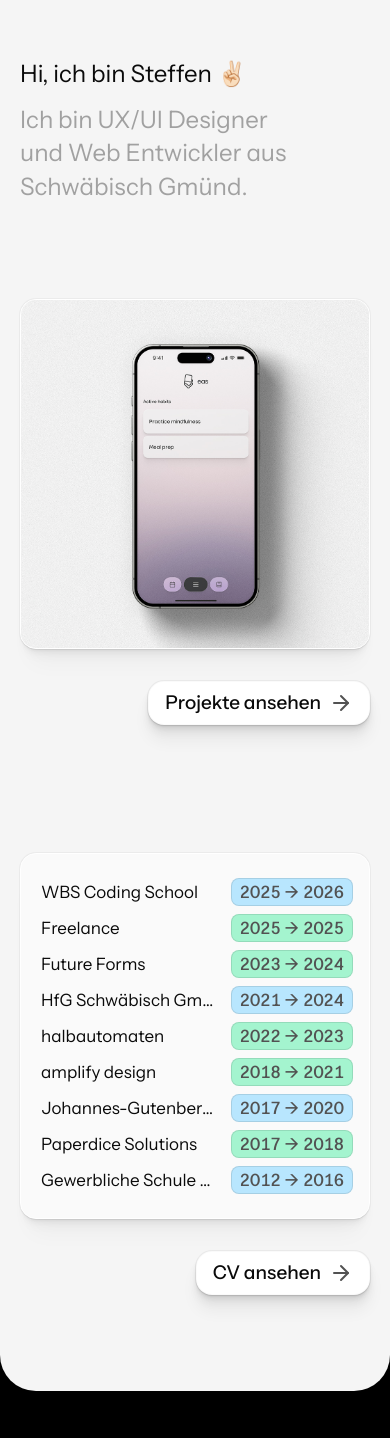
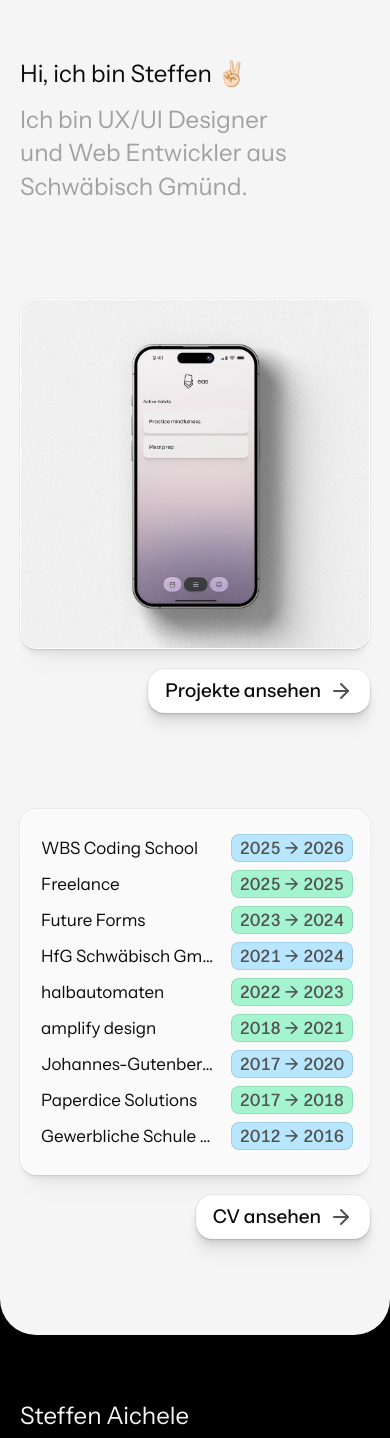
Before and after one commit to steffenaichele/portfolio, a Next.js app: page / in a window 390 px wide. Shown: the part 543-1981 px from the top of the page. Built offline with nearby package versions, Linux system fonts and the light colour scheme; what @toolwind/corner-shape would draw is missing.

Commit message:
feat: refactor layout of CVSection, ProjectsSection, and ProjectsPage for improved responsiveness and consistency

```diff
--- a/src/app/components/CVSection.tsx
+++ b/src/app/components/CVSection.tsx
@@ -20,8 +20,8 @@ entries.sort((a, b) => {
 
 export default function CVSection() {
 	return (
-		<section className="layout-grid">
-			<div className="col-start-1 -col-end-1 xl:col-end-4 row-start-2 row-end-3 flex flex-col gap-2 pl-5 pr-4 py-6 bg-(--color-surface-bg) border border-surface-stroke shadow-(--shadow-soft) rounded-(--radius-surface) corner-squircle">
+		<section className="px-5 flex flex-col gap-5 items-end">
+			<div className="w-full flex flex-col gap-2 pl-5 pr-4 py-6 bg-(--color-surface-bg) border border-surface-stroke shadow-(--shadow-soft) rounded-(--radius-surface) corner-squircle">
 				{entries.map((entry) => {
 					const { startYear, endYear } = getYearRange(entry);
 					return (
@@ -51,12 +51,10 @@ export default function CVSection() {
 					);
 				})}
 			</div>
-			<div className="col-start-1 -col-end-1 xl:col-end-4 row-start-3 xl:row-start-1 row-end-4 xl:row-end-2 flex justify-end">
 				<Button href="/about-me" content="iconRight">
 					CV ansehen
 					<Icon icon={ArrowRight} />
 				</Button>
-			</div>
 		</section>
 	);
 }
--- a/src/app/components/ProjectsSection.tsx
+++ b/src/app/components/ProjectsSection.tsx
@@ -11,16 +11,12 @@ const slides = [
 
 const ProjectsSection = () => {
 	return (
-		<section className="layout-grid">
-			<div className="col-start-1 -col-end-1 row-start-1 row-end-2 ">
+		<section className="px-5 flex flex-col gap-5 items-end">
 				<Slideshow slides={slides} />
-			</div>
-			<div className="col-start-1 -col-end-1 row-start-2 row-end-3 flex justify-end">
 				<Button href="/projects" content="iconRight">
 					Projekte ansehen
 					<Icon icon={ArrowRight} />
 				</Button>
-			</div>
 		</section>
 	);
 };
--- a/src/app/layout.tsx
+++ b/src/app/layout.tsx
@@ -70,7 +70,7 @@ export default function RootLayout({
 				<Header />
 				<main
 					id="main-content"
-					className="relative overflow-y-visible min-h-[95dvh] bg-main bg-pattern flex flex-col gap-24 pt-50 px-5 pb-24 rounded-bl-(--radius-main) rounded-br-(--radius-main) corner-squircle before:content-[''] before:absolute before:-top-full before:left-0 before:right-0 before:h-screen before:bg-main before:pointer-events-none">
+					className="relative overflow-y-visible min-h-[95dvh] bg-main bg-pattern flex flex-col gap-24 pb-24 rounded-bl-(--radius-main) rounded-br-(--radius-main) corner-squircle">
 					{children}
 				</main>
 				<Footer />
--- a/src/app/page.tsx
+++ b/src/app/page.tsx
@@ -4,8 +4,8 @@ import CVSection from "./components/CVSection";
 export default function Home() {
 	return (
 		<>
-			<section className="layout-grid pt-100 ">
-				<div className="col-start-1 -col-end-1 row-start-1 row-end-2 flex flex-col gap-3">
+			<section className="pt-150 px-5 ">
+				<div className="flex flex-col gap-3">
 					<h1 className="xl-regular text-(--color-text-primary)">
 						Hi, ich bin Steffen{" "}
 						<span aria-label="Peace sign">✌🏻</span>
--- a/src/app/projects/page.tsx
+++ b/src/app/projects/page.tsx
@@ -5,17 +5,17 @@ export default function ProjectsPage() {
     const projects = getPublicProjects();
 
     return (
-		<>
-			<h1 className="5xl-regular col-start-1 -col-end-1 row-start-1 row-end-2">
+		<section className="pt-50 px-5 flex flex-col gap-24">
+			<h1 className="5xl-regular">
 				Projekte
 			</h1>
-			<ul className="col-start-1 -col-end-1 row-start-2 row-end-3 flex flex-col gap-20">
+			<ul className="flex flex-col gap-20">
 				{projects.map((project) => (
 					<li key={project.slug}>
 						<ProjectCard project={project} />
 					</li>
 				))}
 			</ul>
-		</>
+		</section>
 	);
 }
```
